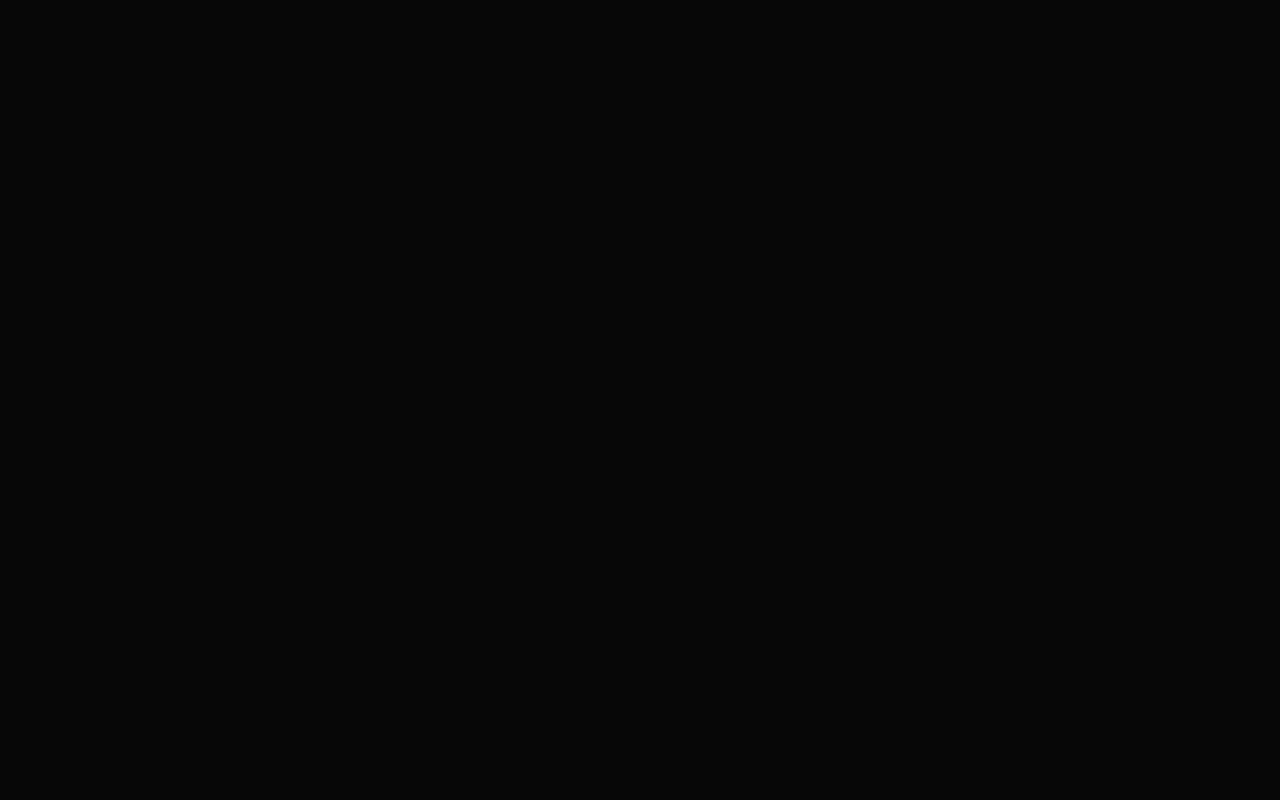
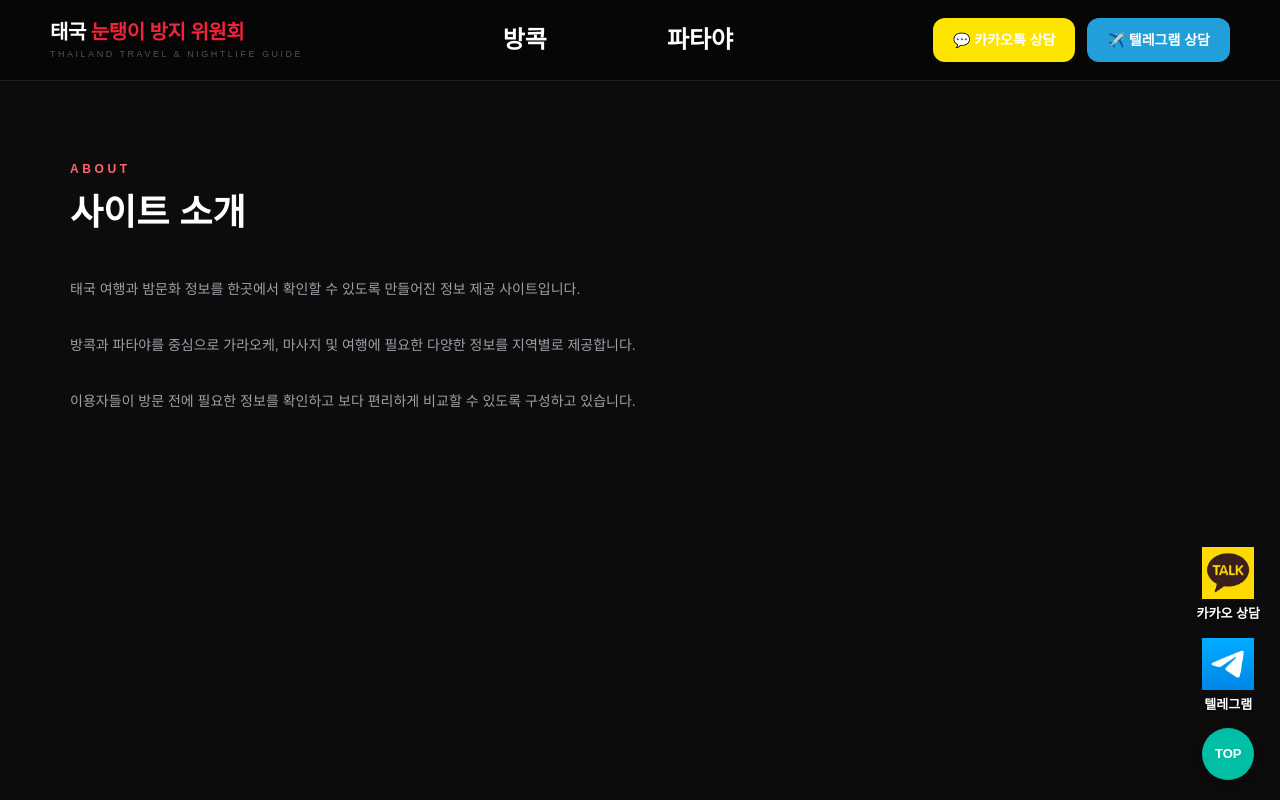
Before and after one commit to vietnam-nightlife/thailand-nightlife, a Next.js app: page /about in a window 1280 px wide. Before the commit this address had no page. Shown: the top 800 px of the page. Built offline with nearby package versions, Linux system fonts and the light colour scheme.

Commit message:
Create AboutPage component with site information

```diff
--- /dev/null
+++ b/app/about/page.tsx
@@ -0,0 +1,36 @@
+export default function AboutPage() {
+  return (
+    <main className="min-h-screen bg-[#0c0c0c] text-white">
+      <div className="container mx-auto px-5 py-20">
+
+        <div className="text-xs font-black tracking-[.3em] text-red-400">
+          ABOUT
+        </div>
+
+        <h1 className="mt-4 text-4xl font-black">
+          사이트 소개
+        </h1>
+
+        <div className="mt-10 max-w-3xl space-y-6 text-sm leading-8 text-zinc-400">
+
+          <p>
+            태국 여행과 밤문화 정보를 한곳에서 확인할 수 있도록
+            만들어진 정보 제공 사이트입니다.
+          </p>
+
+          <p>
+            방콕과 파타야를 중심으로 가라오케, 마사지 및
+            여행에 필요한 다양한 정보를 지역별로 제공합니다.
+          </p>
+
+          <p>
+            이용자들이 방문 전에 필요한 정보를 확인하고
+            보다 편리하게 비교할 수 있도록 구성하고 있습니다.
+          </p>
+
+        </div>
+
+      </div>
+    </main>
+  );
+}
```
